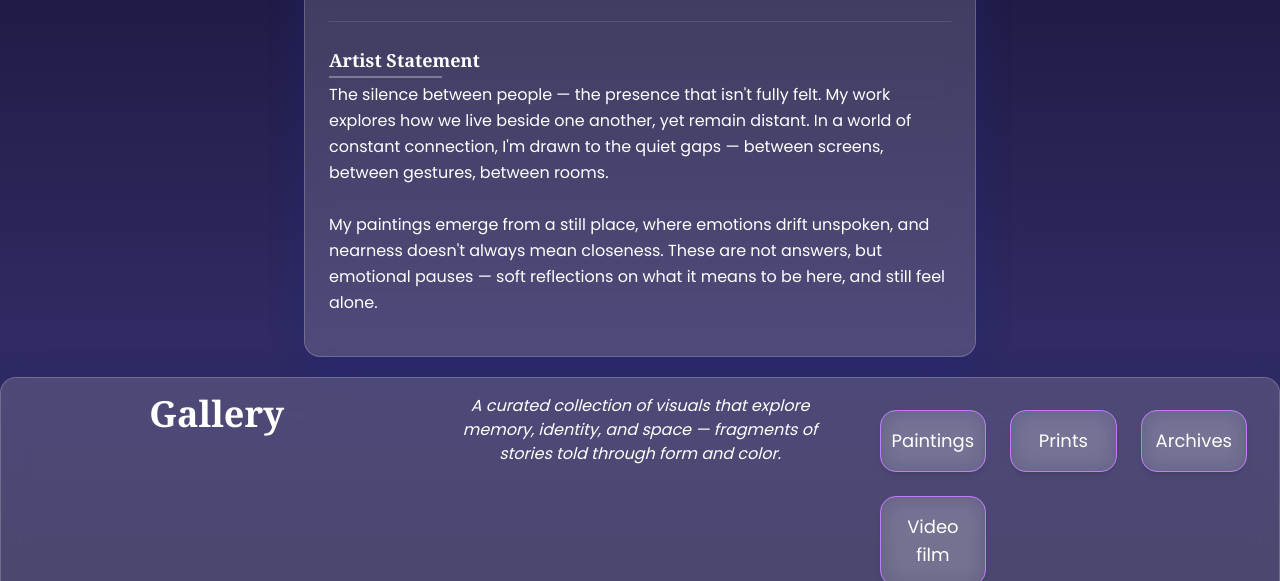
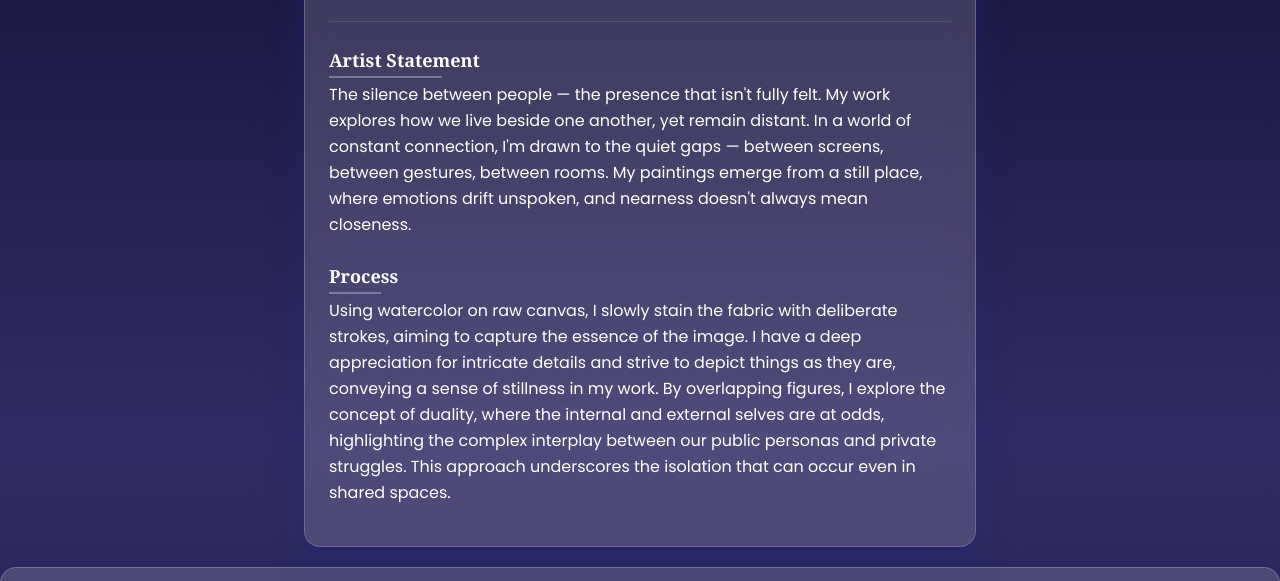
Before and after one commit to KajalChaudharii/ArtFolioo, a plain HTML site: page index.html in a window 1280 px wide. Shown: the part 364-945 px from the top of the page. Drawn offline with nearby package versions, Linux system fonts and the light colour scheme.

Commit message:
Update 7

```diff
--- a/index.html
+++ b/index.html
@@ -62,10 +62,16 @@
 				<span class="absolute bottom-0 left-0 w-[75%] h-[2px] bg-white/30"></span>
 			</h3>
 			<p class="text-sm sm:text-base text-white-200 leading-relaxed">
-				The silence between people — the presence that isn't fully felt. My work explores how we live beside one another, yet remain distant. In a world of constant connection, I'm drawn to the quiet gaps — between screens, between gestures, between rooms.
-				<br>
-				<br>
-				My paintings emerge from a still place, where emotions drift unspoken, and nearness doesn't always mean closeness. These are not answers, but emotional pauses — soft reflections on what it means to be here, and still feel alone.
+				The silence between people — the presence that isn't fully felt. My work explores how we live beside one another, yet remain distant. In a world of constant connection, I'm drawn to the quiet gaps — between screens, between gestures, between rooms. My paintings emerge from a still place, where emotions drift unspoken, and nearness doesn't always mean closeness.
+			</p>
+		</div>
+		<div class="text-left mt-6 space-y-3">
+			<h3 class="text-lg font-serif font-semibold mb-1 text-white-800/90 relative inline-block pb-1">
+				Process
+				<span class="absolute bottom-0 left-0 w-[75%] h-[2px] bg-white/30"></span>
+			</h3>
+			<p class="text-sm sm:text-base text-white-200 leading-relaxed">
+				Using watercolor on raw canvas, I slowly stain the fabric with deliberate strokes, aiming to capture the essence of the image. I have a deep appreciation for intricate details and strive to depict things as they are, conveying a sense of stillness in my work. By overlapping figures, I explore the concept of duality, where the internal and external selves are at odds, highlighting the complex interplay between our public personas and private struggles. This approach underscores the isolation that can occur even in shared spaces.
 			</p>
 		</div>
 	</section>
@@ -76,12 +82,6 @@
 		<h2 class="text-2xl sm:text-4xl font-serif font-semibold text-white-800 text-center">
 			Gallery
 		</h2>
-
-		<p class="text-center text-white-300 italic text-sm sm:text-base mb-2 max-w-xl mx-auto">
-			A curated collection of visuals that explore memory, identity, and space — fragments of stories told through
-			form
-			and color.
-		</p>
 
 		<div id="gallerySection" class="text-white-800 text-center grid grid-cols-1 sm:grid-cols-2 lg:grid-cols-3 gap-6 p-4">
 			<!-- JS injects cards here -->
--- a/static/js/script.js
+++ b/static/js/script.js
@@ -30,7 +30,8 @@ const gallerySections = [
                     "static/images/Painting/Painting_13.webp",
                     "static/images/Painting/Painting_14.webp",
                     "static/images/Painting/Painting_15.webp",
-                    "static/images/Painting/Painting_16.webp"
+                    "static/images/Painting/Painting_16.jpg",
+                    "static/images/Painting/Painting_17.webp"
                 ]
             }
         ]
@@ -424,12 +425,10 @@ function renderItemImages(item, mediaList) {
     // Back Button
     const backButton = createBackButton("← Back", () => {
         console.log(`currentSubSectionIndex: ${currentSubSectionIndex}, currentSectionIndex: ${currentSectionIndex}`);
-        // Check if we are in a sub-section or main section
-        if (typeof currentSubSectionIndex === "number" && currentSubSectionIndex >= 0) {
-            // If we're in a sub-section, navigate back to that sub-section's items
-            renderSubSectionItems(currentSectionIndex, currentSubSectionIndex);
+
+        if (currentSectionIndex === 0 || currentSectionIndex === 2 || currentSectionIndex === 3) {
+            return goBackToGallery();
         } else {
-            // If we're not in a sub-section, navigate back to the main section's items
             renderSectionItems(currentSectionIndex);
         }
     });
```
Also changed, not shown: static/images/Me.jpg, static/images/Painting/Painting_16.jpg (added), static/images/Painting/Painting_17.webp (renamed from static/images/Painting/Painting_16.webp), 1 other file.
